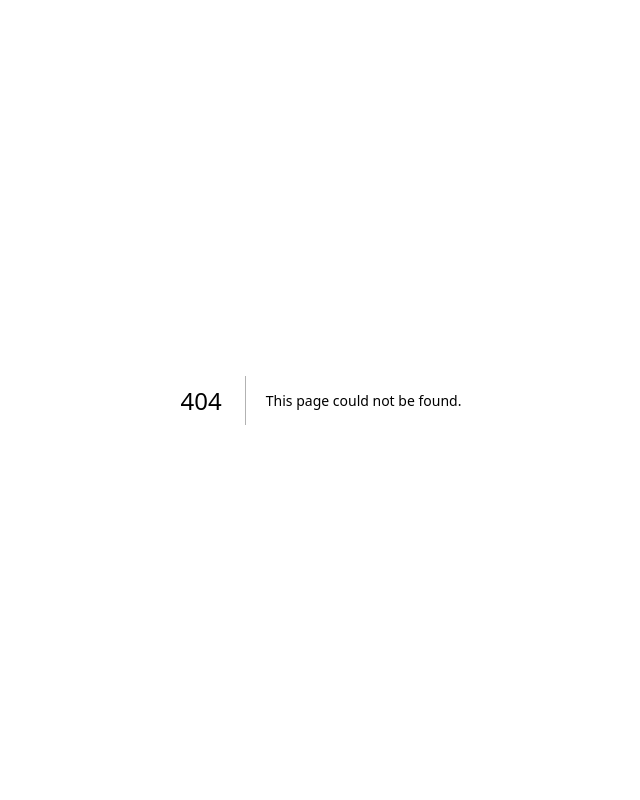
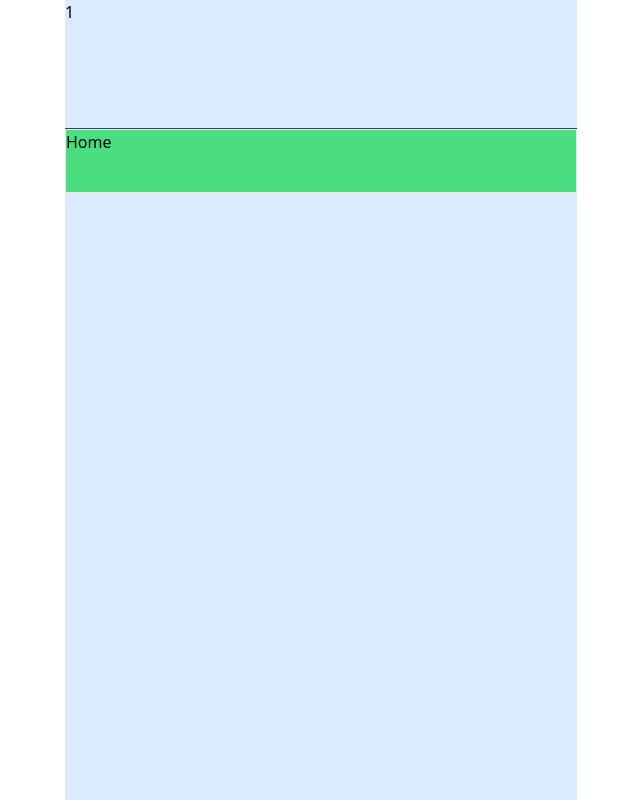
Before and after one commit to EricDotSmith/shakepay-frontend, a Next.js app: page /transactions/1 in a window 1280 px wide. Before the commit this address had no page. Shown: the whole page, without its empty margins (319-959 px from the left). Built offline with nearby package versions, Linux system fonts and the light colour scheme.

Commit message:
fix(Balance/TransactionList): refactor layout

```diff
--- /dev/null
+++ b/app/components/Container.tsx
@@ -0,0 +1,17 @@
+import { PropsWithChildren } from "react";
+
+export const Container: React.FC<PropsWithChildren> = (props) => {
+	return <div className="max-w-lg mx-auto absolute inset-0 divide-y divide-gray-700 bg-blue-100">{props.children}</div>;
+};
+
+export const ContainerHeader: React.FC<PropsWithChildren> = (props) => {
+	return <div className="h-32">{props.children}</div>;
+};
+
+export const ContainerScrollableBody: React.FC<PropsWithChildren> = (props) => {
+	return (
+		<div className="h-[calc(100%-8rem)]">
+			<div className="overflow-y-scroll max-h-full">{props.children}</div>
+		</div>
+	);
+};
--- /dev/null
+++ b/app/transactions/[asset]/page.tsx
@@ -0,0 +1,15 @@
+import Link from "next/link";
+import { Container, ContainerHeader, ContainerScrollableBody } from "../../components/Container";
+
+export default function Page({ params }: { params: { asset: string } }) {
+	return (
+		<Container>
+			<ContainerHeader>{params.asset}</ContainerHeader>
+			<ContainerScrollableBody>
+				<Link href={"/"}>
+					<div className="h-16 bg-green-400 border">Home</div>
+				</Link>
+			</ContainerScrollableBody>
+		</Container>
+	);
+}
```
